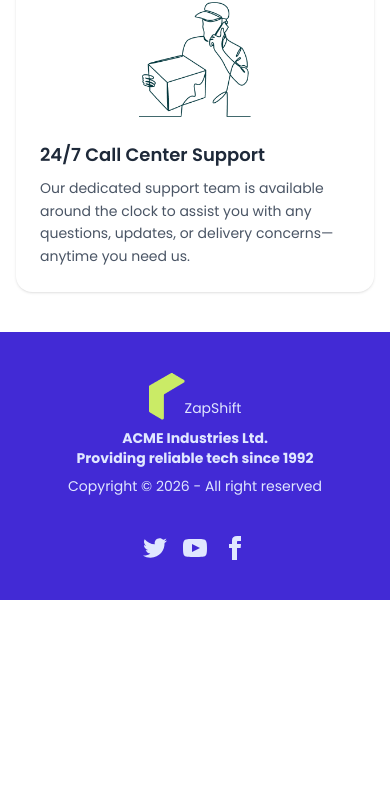
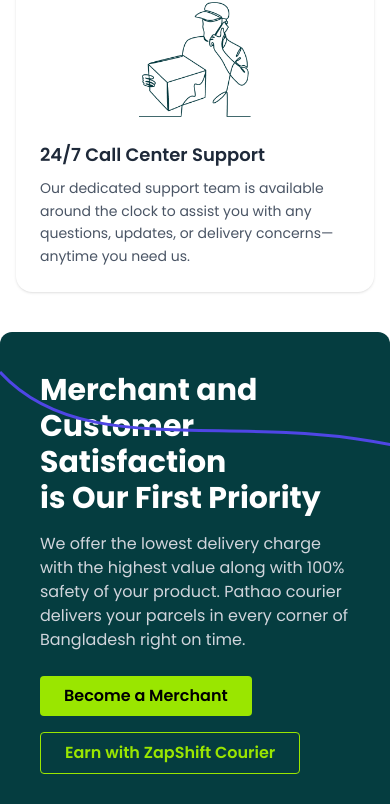
Before and after one commit to md-tahmid-hasan-golap/zapShift-client-side, a React (Vite) app: page / in a window 390 px wide. Shown: the part 4090-4894 px from the top of the page. Before the commit the page ends 4690 px from the top, so only its background shows below. Built offline with nearby package versions, Linux system fonts and the light colour scheme.

Commit message:
add a Customer

```diff
--- /dev/null
+++ b/src/pages/Home/Customar/Customar.jsx
@@ -0,0 +1,50 @@
+import React from "react";
+
+const Customer = () => {
+  return (
+    <div className="bg-[#053D40] text-white rounded-xl p-10 relative overflow-hidden flex flex-col md:flex-row items-center justify-between gap-8 mb-7">
+      {/* Text Content */}
+      <div className="max-w-lg">
+        <h2 className="text-3xl md:text-4xl font-bold mb-4">
+          Merchant and Customer Satisfaction <br /> is Our First Priority
+        </h2>
+        <p className="text-gray-300 mb-6">
+          We offer the lowest delivery charge with the highest value along with
+          100% safety of your product. Pathao courier delivers your parcels in
+          every corner of Bangladesh right on time.
+        </p>
+        <div className="flex gap-4 flex-wrap">
+          <button className="bg-lime-400 text-black font-semibold px-6 py-2 rounded hover:bg-lime-500 transition">
+            Become a Merchant
+          </button>
+          <button className="border border-lime-400 text-lime-400 font-semibold px-6 py-2 rounded hover:bg-lime-400 hover:text-black transition">
+            Earn with ZapShift Courier
+          </button>
+        </div>
+      </div>
+
+      {/* Illustration (simple boxes with location pin) */}
+      <div className="relative w-40 h-40 md:w-60 md:h-60">
+        <div className="absolute top-0 left-8 w-32 h-16 border-2 border-lime-300 rounded-lg"></div>
+        <div className="absolute top-16 left-0 w-32 h-16 border-2 border-lime-300 rounded-lg"></div>
+        <div className="absolute top-12 left-16 w-32 h-16 border-2 border-lime-300 rounded-lg">
+          <div className="absolute -top-4 right-2 text-lime-400 text-2xl">
+            📍
+          </div>
+        </div>
+      </div>
+
+      {/* Optional decorative lines */}
+      <svg className="absolute top-0 left-0 w-full h-full pointer-events-none">
+        <path
+          d="M0,40 C100,150 300,50 500,150"
+          stroke="#4f46e5"
+          strokeWidth="3"
+          fill="none"
+        />
+      </svg>
+    </div>
+  );
+};
+
+export default Customer;
--- a/src/pages/Home/Home/Home.jsx
+++ b/src/pages/Home/Home/Home.jsx
@@ -4,6 +4,7 @@
 import OurService from "../OurService/OurService";
 import BrandNew from "../BrandNew/BrandNew";
 import ParcelTraking from "../ParcelTraking/ParcelTraking";
+import Customar from "../Customar/Customar";
 
 const Home = () => {
   return (
@@ -13,6 +14,7 @@
       <OurService></OurService>
       <BrandNew></BrandNew>
       <ParcelTraking></ParcelTraking>
+      <Customar></Customar>
     </div>
   );
 };
```
